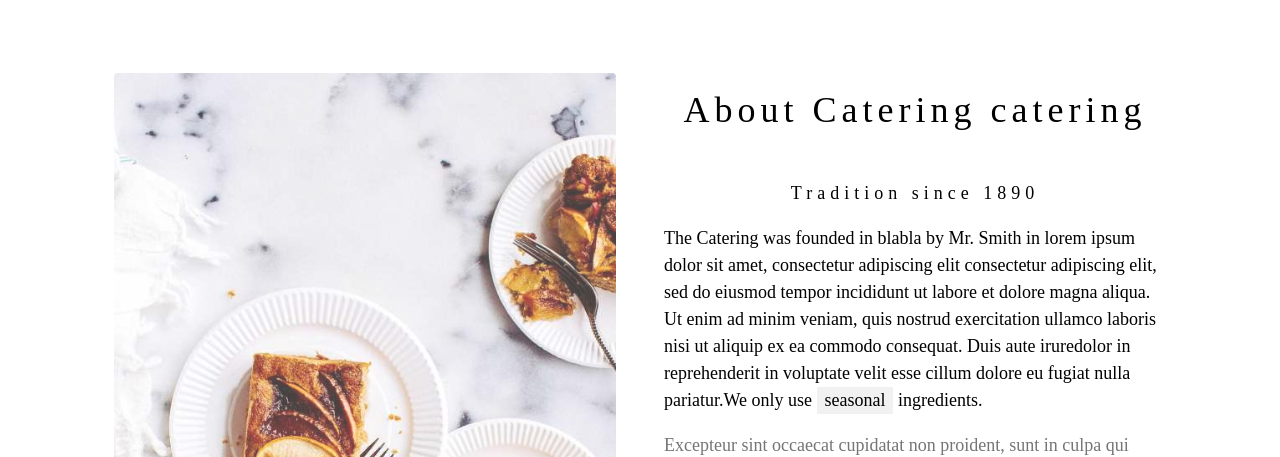
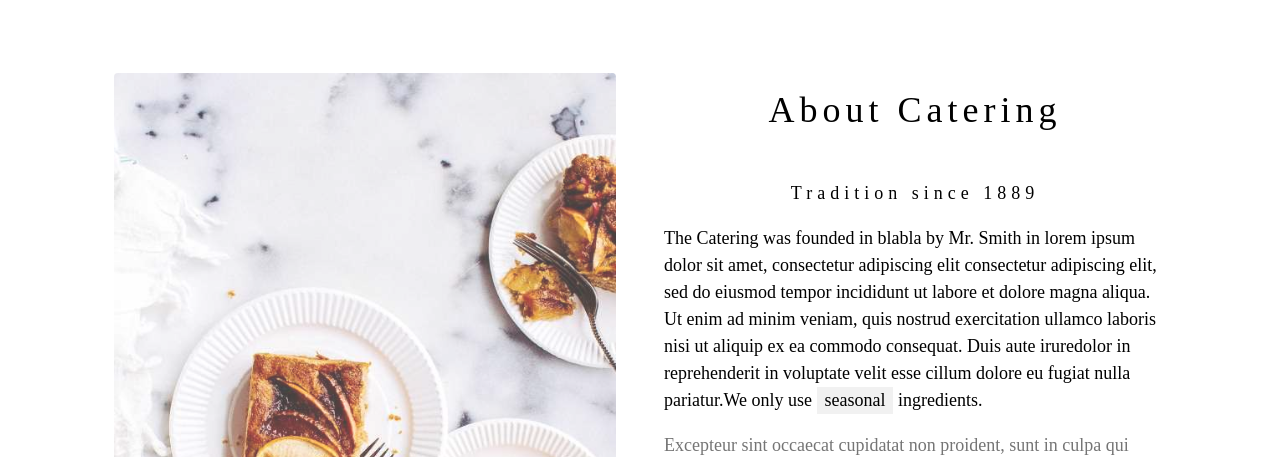
Before and after one commit to FelipeDoza/aulagithub, a plain HTML site: page index.html in a window 1280 px wide. Shown: the part 643-1100 px from the top of the page. Drawn offline with nearby package versions, Linux system fonts and the light colour scheme.

```diff
--- a/index.html
+++ b/index.html
@@ -46,8 +46,8 @@ h1, h2, h3, h4, h5, h6 {
     </div>
 
     <div class="w3-col m6 w3-padding-large">
-      <h1 class="w3-center">About Catering catering</h1><br>
-      <h5 class="w3-center">Tradition since 1890</h5>
+      <h1 class="w3-center">About Catering</h1><br>
+      <h5 class="w3-center">Tradition since 1889</h5>
       <p class="w3-large">The Catering was founded in blabla by Mr. Smith in lorem ipsum dolor sit amet, consectetur adipiscing elit consectetur adipiscing elit, sed do eiusmod tempor incididunt ut labore et dolore magna aliqua. Ut enim ad minim veniam, quis nostrud exercitation ullamco laboris nisi ut aliquip ex ea commodo consequat. Duis aute iruredolor in reprehenderit in voluptate velit esse cillum dolore eu fugiat nulla pariatur.We only use <span class="w3-tag w3-light-grey">seasonal</span> ingredients.</p>
       <p class="w3-large w3-text-grey w3-hide-medium">Excepteur sint occaecat cupidatat non proident, sunt in culpa qui officia deserunt mollit anim id est laborum consectetur adipiscing elit, sed do eiusmod temporincididunt ut labore et dolore magna aliqua. Ut enim ad minim veniam, quis nostrud exercitation ullamco laboris nisi ut aliquip ex ea commodo consequat.</p>
     </div>
```
